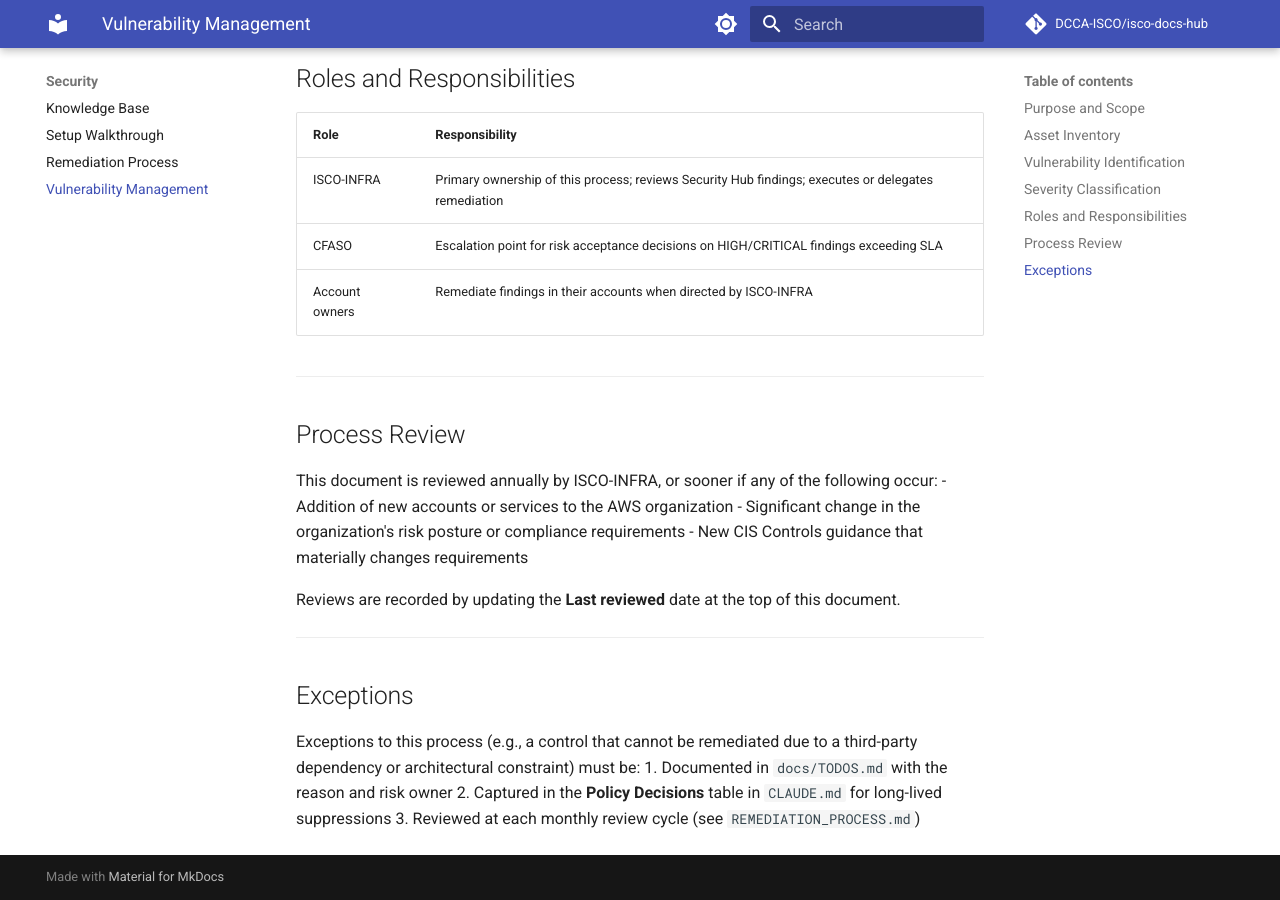
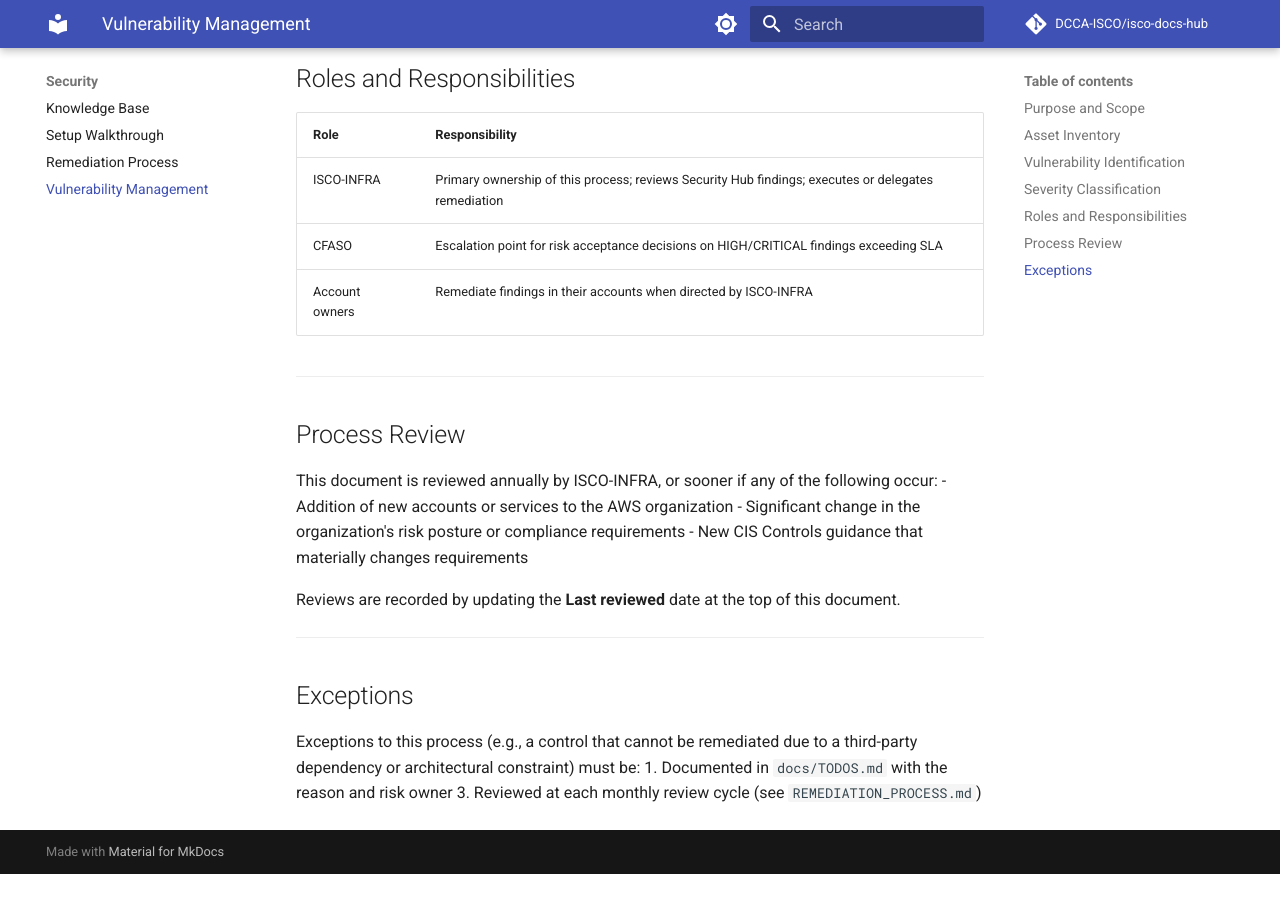
Before and after one commit to DCCA-ISCO/isco-docs-hub, an MkDocs documentation site: the page built from docs/imported/security/vulnerability-management-process.md, in a window 1280 px wide and 900 px high, scrolled down 1954 px. Built offline with MkDocs 1.6.1 and Material for MkDocs 9.7.7, drawn with Linux system fonts in a browser that asks for light colours; comment, search, counter and statistics services are not loaded; after the commit the page ends 2828 px from its top, so only the background shows below that.

Commit message:
chore: sync imported docs from source repos

```diff
--- a/docs/imported/security/vulnerability-management-process.md
+++ b/docs/imported/security/vulnerability-management-process.md
@@ -77,5 +77,4 @@ Reviews are recorded by updating the **Last reviewed** date at the top of this d
 
 Exceptions to this process (e.g., a control that cannot be remediated due to a third-party dependency or architectural constraint) must be:
 1. Documented in `docs/TODOS.md` with the reason and risk owner
-2. Captured in the **Policy Decisions** table in `CLAUDE.md` for long-lived suppressions
 3. Reviewed at each monthly review cycle (see `REMEDIATION_PROCESS.md`)
```
